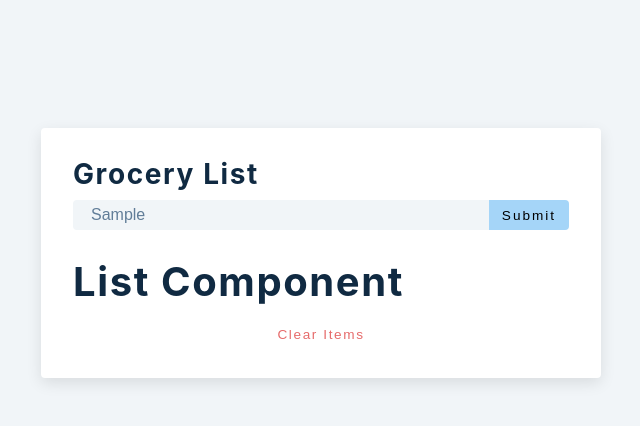
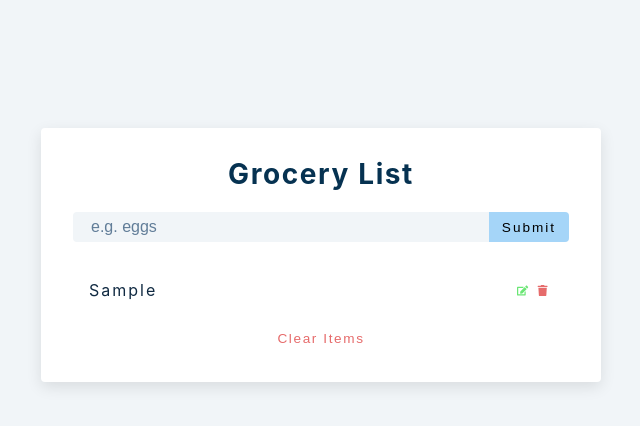
Before and after one commit to Matrix-citizen/Grocery-list, a React (Create React App) app: page / in a window 1280 px wide. Both pictures are taken after typing "Sample" into the empty fields and a click on the button "Submit". Shown: the top 426 px of the page, without its empty margins (319-959 px from the left). Built offline with nearby package versions, Linux system fonts and the light colour scheme.

Commit message:
Set add items functionality

```diff
--- a/src/App.js
+++ b/src/App.js
@@ -10,24 +10,41 @@
   const [alert, setAlert] = useState({ show: false, msg: "", type: "" });
   const handleSubmit = (e) => {
     e.preventDefault();
-    console.log('Hello');
+    if (!name) {
+      // display alert
+    } else if (name && isEditing) {
+      // deal with edit
+    } else {
+      // show alert
+      const newItem = { id: new Date().getTime().toString(), title: name };
+      setList([...list, newItem]);
+      setName("");
     }
+  };
   return (
     <section className="section-center">
-  <form className="grocery=form" onSubmit={handleSubmit}>
-    {alert.show && <Alert/>}
+      <form className="grocery-form" onSubmit={handleSubmit}>
+        {alert.show && <Alert />}
         <h3>grocery list</h3>
         <div className="form-control">
-      <input type="text" className="grocery" placeholder="e.g. eggs" value = {name} onChange={(e) => setName(e.target.value)}/>
-      <button type="submit"className="submit-btn">
-        {isEditing ? 'edit' : 'submit'}
+          <input
+            type="text"
+            className="grocery"
+            placeholder="e.g. eggs"
+            value={name}
+            onChange={(e) => setName(e.target.value)}
+          />
+          <button type="submit" className="submit-btn">
+            {isEditing ? "edit" : "submit"}
           </button>
         </div>
       </form>
+      {list.length > 0 &&
       <div className="grocery-container">
-      <List />
+        <List items={list} />
         <button className="clear-btn">clear items</button>
       </div>
+      }
     </section>
   );
 }
--- a/src/List.js
+++ b/src/List.js
@@ -1,7 +1,26 @@
-import React from 'react'
-import { FaEdit, FaTrash } from 'react-icons/fa'
-const List = () => {
-  return <h2>list component</h2>
-}
+import React from "react";
+import { FaEdit, FaTrash } from "react-icons/fa";
+const List = ({ items }) => {
+  return (
+    <div className="grocery-list">
+      {items.map((item) => {
+        const { id, title } = item
+        return (
+          <article key={id} className="grocery-item">
+            <p className="title">{title}</p>
+            <div className="btn-container">
+              <button type="button" className="edit-btn">
+                <FaEdit />
+              </button>
+              <button type="button" className="delete-btn">
+                <FaTrash />
+              </button>
+            </div>
+          </article>
+        )
+      })}
+    </div>
+  );
+};
 
-export default List
+export default List;
```
Lines whose indentation alone changed are shown as unchanged.
